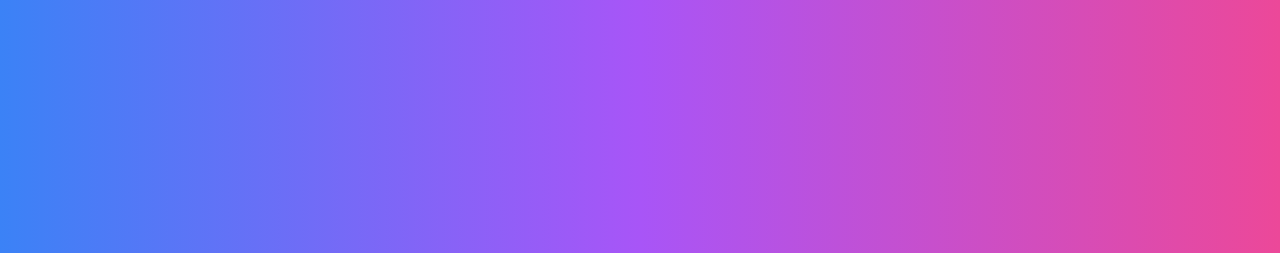
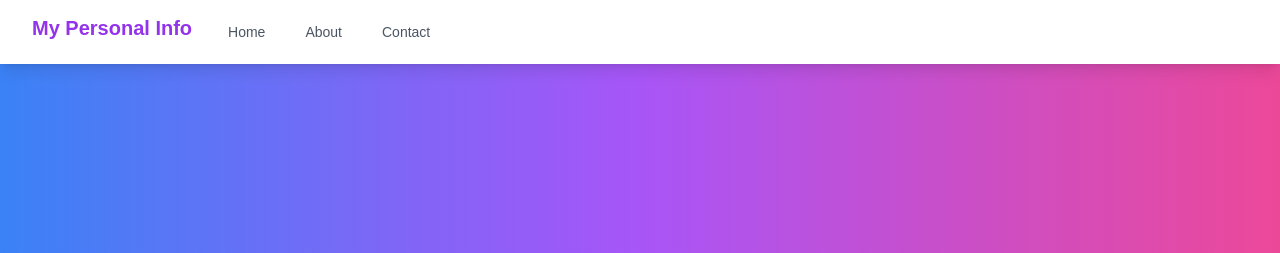
Before and after one commit to Katelynn01/final_project_asia, a website: page index.html in a window 1280 px wide. Shown: the top 253 px of the page. Drawn offline with nearby package versions, Linux system fonts and the light colour scheme.

Commit message:
Add navbar and restructure HTML layout

```diff
--- a/index.html
+++ b/index.html
@@ -13,8 +13,39 @@
     </style>
 </head>
 
-<body class="bg-gradient-to-r from-blue-500 via-purple-500 to-pink-500 min-h-screen flex items-center justify-center">
+<body class="bg-gradient-to-r from-blue-500 via-purple-500 to-pink-500 min-h-screen">
 
+    <!-- Navbar -->
+    <nav class="bg-white shadow-lg">
+        <div class="max-w-7xl mx-auto px-2 sm:px-6 lg:px-8">
+            <div class="relative flex items-center justify-between h-16">
+                <div class="absolute inset-y-0 left-0 flex items-center sm:hidden">
+                    <!-- Mobile menu button-->
+                    <button type="button" class="inline-flex items-center justify-center p-2 rounded-md text-gray-400 hover:text-gray-500 hover:bg-gray-100 focus:outline-none focus:ring-2 focus:ring-inset focus:ring-indigo-500" aria-controls="mobile-menu" aria-expanded="false">
+                        <span class="sr-only">Open main menu</span>
+                        <svg class="block h-6 w-6" xmlns="http://www.w3.org/2000/svg" fill="none" stroke="currentColor" viewBox="0 0 24 24" aria-hidden="true">
+                            <path stroke-linecap="round" stroke-linejoin="round" stroke-width="2" d="M4 6h16M4 12h16M4 18h16"></path>
+                        </svg>
+                    </button>
+                </div>
+                <div class="flex-1 flex items-center justify-center sm:items-stretch sm:justify-start">
+                    <div class="flex-shrink-0 text-xl font-semibold text-purple-600">
+                        My Personal Info
+                    </div>
+                    <div class="hidden sm:block sm:ml-6">
+                        <div class="flex space-x-4">
+                            <a href="#" class="text-gray-600 hover:text-purple-600 px-3 py-2 rounded-md text-sm font-medium">Home</a>
+                            <a href="#about" class="text-gray-600 hover:text-purple-600 px-3 py-2 rounded-md text-sm font-medium">About</a>
+                            <a href="#contact" class="text-gray-600 hover:text-purple-600 px-3 py-2 rounded-md text-sm font-medium">Contact</a>
+                        </div>
+                    </div>
+                </div>
+            </div>
+        </div>
+    </nav>
+
+    <!-- Main Content -->
+    <div class="flex items-center justify-center min-h-screen">
         <div class="bg-white p-10 rounded-lg shadow-xl max-w-md w-full text-center">
             <h1 class="text-4xl font-semibold text-gray-800 mb-6">Katelyn Sanggalang</h1>
             <p class="text-lg text-gray-600 mb-6">Class Section: NT-4101</p>
@@ -27,6 +58,7 @@
                 <p>&copy; 2025</p>
             </div>
         </div>
+    </div>
 
 </body>
 
```
Lines whose indentation alone changed are shown as unchanged.
